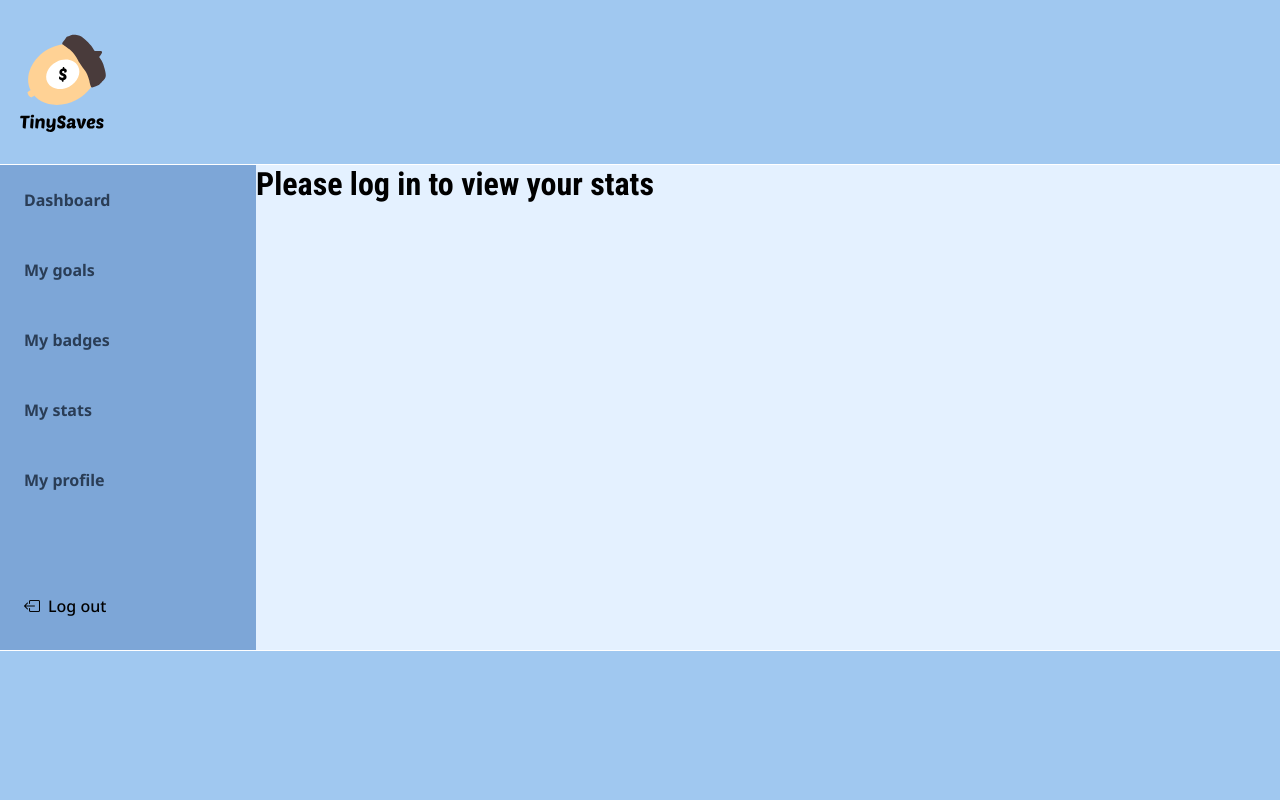
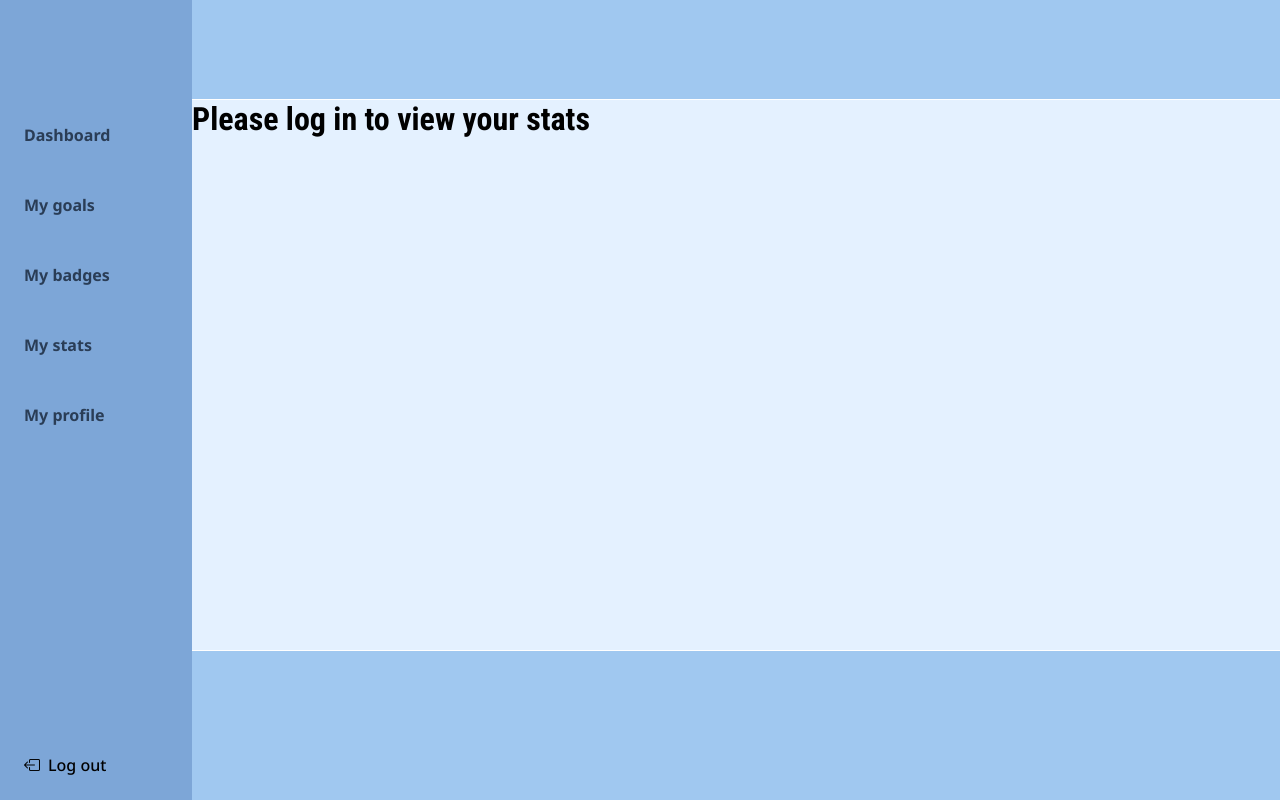
Before and after one commit to Niccar95/tinysaves, a Next.js app: page /stats in a window 1280 px wide. Built offline with nearby package versions, Linux system fonts and the light colour scheme; no server answers.

Commit message:
fixed sidebar layout for desktop

```diff
--- a/src/app/components/Navbar.tsx
+++ b/src/app/components/Navbar.tsx
@@ -6,64 +6,64 @@ import { useState } from "react";
 
 const Navbar = () => {
   const [burgerClass, setBurgerClass] = useState("burgerBar unclicked");
-  const [menuClass, setMenuClass] = useState("menu hidden");
-  const [isMenuClicked, setIsMenuClicked] = useState(false);
+  const [navClass, setNavClass] = useState("navBar hidden");
+  const [isNavClicked, setIsNavClicked] = useState(false);
   const handleLogout = () => {
     signOut({
       callbackUrl: "/",
     });
   };
 
-  const updateMenu = () => {
-    if (!isMenuClicked) {
+  const updateNavBar = () => {
+    if (!isNavClicked) {
       setBurgerClass("burgerBar clicked");
-      setMenuClass("menu visible");
+      setNavClass("navBar visible");
     } else {
       setBurgerClass("burgerBar unclicked");
-      setMenuClass("menu hidden");
+      setNavClass("navBar hidden");
     }
-    setIsMenuClicked(!isMenuClicked);
+    setIsNavClicked(!isNavClicked);
   };
 
-  const closeMenu = () => {
+  const closeNavBar = () => {
     setBurgerClass("burgerBar unclicked");
-    setMenuClass("menu hidden");
-    setIsMenuClicked(false);
+    setNavClass("navBar hidden");
+    setIsNavClicked(false);
   };
 
   return (
     <>
       <section className="hamburgerSection">
-        <div className="hamburgerMenu" onClick={updateMenu}>
+        <div className="hamburgerMenu" onClick={updateNavBar}>
           <div className={burgerClass}></div>
           <div className={burgerClass}></div>
           <div className={burgerClass}></div>
         </div>
       </section>
-      <nav className={menuClass}>
+      <nav className={navClass}>
         <ul>
           <li>
-            <Link className="navLink" href="/dashboard" onClick={closeMenu}>
+            <Link className="navLink" href="/dashboard" onClick={closeNavBar}>
               Dashboard
             </Link>
           </li>
           <li>
-            <Link className="navLink" href="/goals" onClick={closeMenu}>
+            <Link className="navLink" href="/goals" onClick={closeNavBar}>
               My goals
             </Link>
           </li>
           <li>
-            <Link className="navLink" href="/badges" onClick={closeMenu}>
+            <Link className="navLink" href="/badges" onClick={closeNavBar}>
               My badges
             </Link>
           </li>
           <li>
-            <Link className="navLink" href="/stats" onClick={closeMenu}>
+            <Link className="navLink" href="/stats" onClick={closeNavBar}>
               My stats
             </Link>
           </li>
           <li>
-            <Link className="navLink" href="/profile" onClick={closeMenu}>
+            <Link className="navLink" href="/profile" onClick={closeNavBar}>
               My profile
             </Link>
           </li>
--- a/src/styles/buttons.scss
+++ b/src/styles/buttons.scss
@@ -16,7 +16,7 @@
 
 
 .logoutButton {
-    height: 40px;
+    padding: 1.5rem;
     font-weight: $button-font-weight;
     background-color: transparent;
     color: $primary-text-color;
@@ -25,6 +25,7 @@
 
     &:hover {
         text-decoration: underline;
+
     }
 }
 
--- a/src/styles/globals.scss
+++ b/src/styles/globals.scss
@@ -22,14 +22,15 @@
 
 html,
 body {
+  overflow-x: hidden;
   min-height: 100vh;
-  overflow-x: hidden;
 }
 
 body {
   display: flex;
   flex-direction: column;
   background-color: $light-body-background;
+
 }
 
 
@@ -40,6 +41,10 @@ header {
   padding: 2rem 1rem 2rem 1rem;
   background-color: #A0C8F0;
   border-bottom: solid 1px white;
+
+  @include desktop() {
+   height: 100px;
+   }
 }
 
 main {
@@ -48,9 +53,12 @@ main {
   flex-direction: column;
   flex-grow: 1;
 
-  @include desktop() {
-    flex-direction: row;
-  }
+   @include desktop() {
+    width: 85%;
+    left: 15%;
+    right: 0;
+    flex-grow: 1;
+   }
 
   .content {
     display: flex;
@@ -58,7 +66,6 @@ main {
     gap: 1rem;
     padding: 1rem;
     flex-grow: 1;
-
   }
 }
 
--- a/src/styles/hamburger.scss
+++ b/src/styles/hamburger.scss
@@ -32,7 +32,7 @@
     border-radius: 0.5em;
   }
 
-  .menu {
+  .navBar {
     position: absolute;
     top: 63px;
     bottom: 0;
@@ -42,16 +42,16 @@
     flex-direction: column;
     justify-content: space-between;
     width: 100%;
-    height: 400px;
-    padding: 1.5rem;
+    height: 500px;
     background-color: #7DA6D7;
     transition: ease-in-out 0.5s;
 
 
     @include desktop() {
-        position: static;
-        height: auto;
-        width: 20%;
+        position: fixed;
+        height: 100vh;
+        width: 15%;
+        top: 0;
         left: 0;
         opacity: 1;
         transition: none;
--- a/src/styles/navbars.scss
+++ b/src/styles/navbars.scss
@@ -2,13 +2,24 @@
 @use "./variables" as *;
 
     ul {
+
        display: flex;
        flex-direction: column;
-       gap: 2rem;
        list-style: none;
 
        @include desktop() {
-        gap: 3rem;
+         margin-top: 100px;
+
+       }
+
+
+    li {
+      padding: 1.5rem;
+    }
+
+
+    li:hover {
+      background-color: #5f90cc;
     }
 
        .navLink {
```
Also changed, not shown: src/app/layout.tsx (+0 -1 lines).
